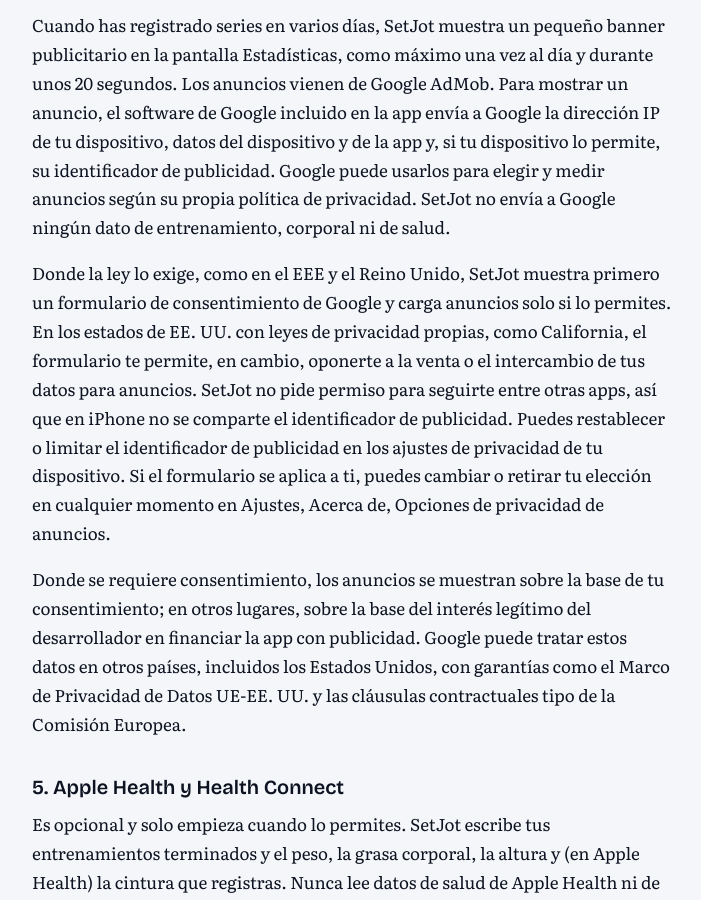
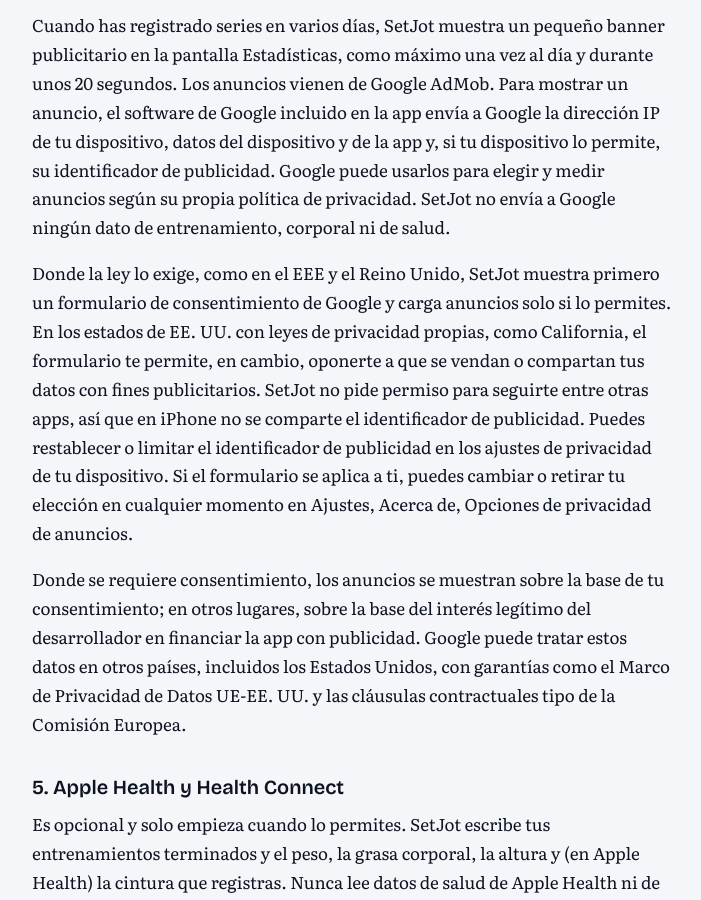
Before and after one commit to wgarunap/legal, a Jekyll site: the page built from setjot/es/privacy.md, in a window 1280 px wide and 900 px high, scrolled down 1166 px. Shown: the whole window, without its empty margins (272-973 px from the left). Built offline with Jekyll 4.4.1, drawn with Linux system fonts in a browser that asks for light colours.

Commit message:
SetJot Privacy Policy: Spanish, Korean, Polish and Turkish wording from the translation audit.
Co-Authored-By: Claude Opus 5.5 <noreply@anthropic.com>

```diff
--- a/setjot/es/privacy.md
+++ b/setjot/es/privacy.md
@@ -29,7 +29,7 @@ Nada. SetJot no tiene inicio de sesión ni servidores del desarrollador, y el de
 
 Cuando has registrado series en varios días, SetJot muestra un pequeño banner publicitario en la pantalla Estadísticas, como máximo una vez al día y durante unos 20 segundos. Los anuncios vienen de Google AdMob. Para mostrar un anuncio, el software de Google incluido en la app envía a Google la dirección IP de tu dispositivo, datos del dispositivo y de la app y, si tu dispositivo lo permite, su identificador de publicidad. Google puede usarlos para elegir y medir anuncios según su propia política de privacidad. SetJot no envía a Google ningún dato de entrenamiento, corporal ni de salud.
 
-Donde la ley lo exige, como en el EEE y el Reino Unido, SetJot muestra primero un formulario de consentimiento de Google y carga anuncios solo si lo permites. En los estados de EE. UU. con leyes de privacidad propias, como California, el formulario te permite, en cambio, oponerte a la venta o el intercambio de tus datos para anuncios. SetJot no pide permiso para seguirte entre otras apps, así que en iPhone no se comparte el identificador de publicidad. Puedes restablecer o limitar el identificador de publicidad en los ajustes de privacidad de tu dispositivo. Si el formulario se aplica a ti, puedes cambiar o retirar tu elección en cualquier momento en Ajustes, Acerca de, Opciones de privacidad de anuncios.
+Donde la ley lo exige, como en el EEE y el Reino Unido, SetJot muestra primero un formulario de consentimiento de Google y carga anuncios solo si lo permites. En los estados de EE. UU. con leyes de privacidad propias, como California, el formulario te permite, en cambio, oponerte a que se vendan o compartan tus datos con fines publicitarios. SetJot no pide permiso para seguirte entre otras apps, así que en iPhone no se comparte el identificador de publicidad. Puedes restablecer o limitar el identificador de publicidad en los ajustes de privacidad de tu dispositivo. Si el formulario se aplica a ti, puedes cambiar o retirar tu elección en cualquier momento en Ajustes, Acerca de, Opciones de privacidad de anuncios.
 
 Donde se requiere consentimiento, los anuncios se muestran sobre la base de tu consentimiento; en otros lugares, sobre la base del interés legítimo del desarrollador en financiar la app con publicidad. Google puede tratar estos datos en otros países, incluidos los Estados Unidos, con garantías como el Marco de Privacidad de Datos UE-EE. UU. y las cláusulas contractuales tipo de la Comisión Europea.
 
```
Also changed, not shown: setjot/ko/privacy.md (+1 -1 lines), setjot/pl/privacy.md (+1 -1 lines), setjot/tr/privacy.md (+1 -1 lines).
